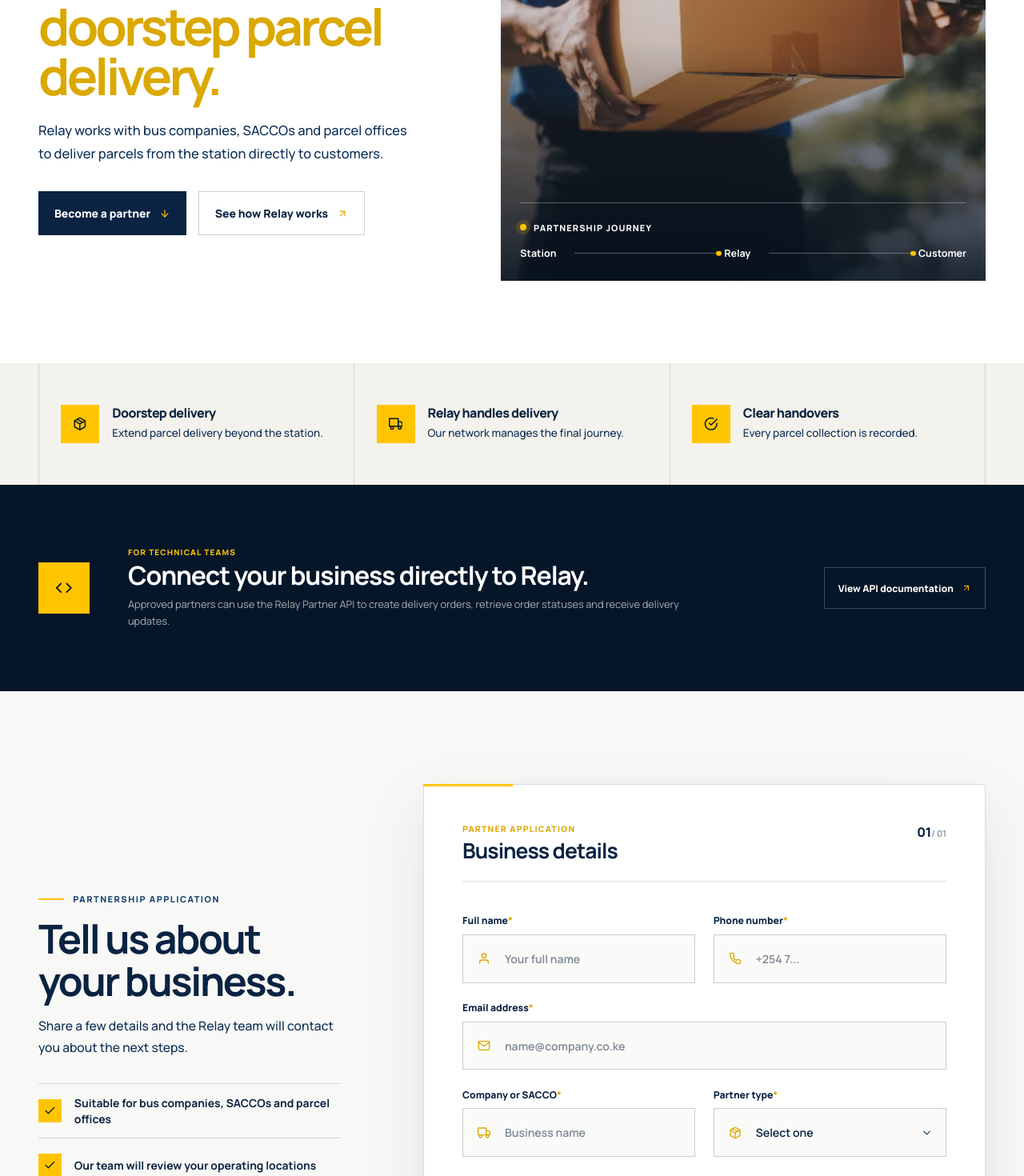
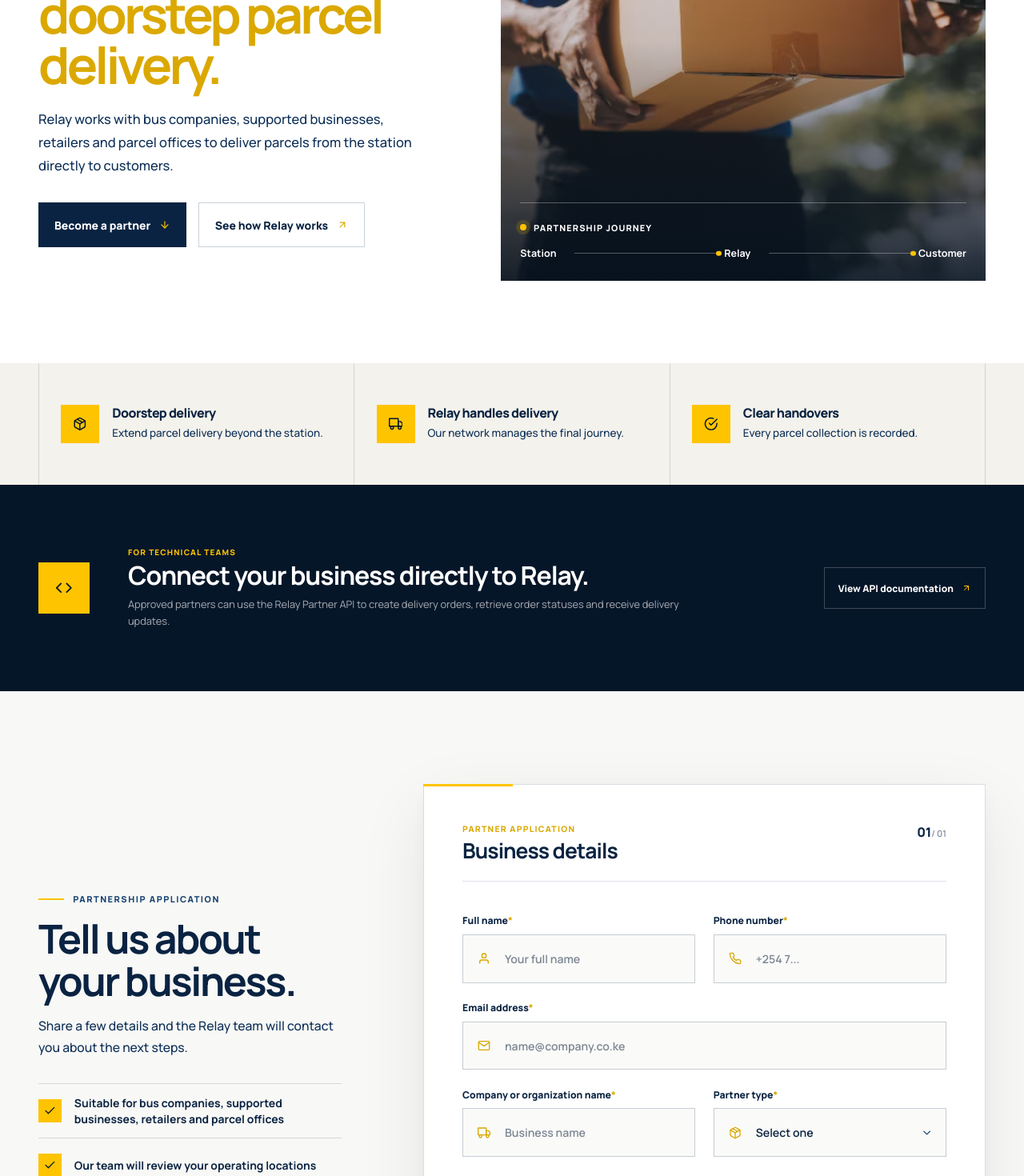
Before and after one commit to JOHNINDAKWA/relay-landing, a React (Vite) app: page /partner-with-us in a window 1280 px wide. Shown: the part 420-1890 px from the top of the page at 80% size. Built offline with nearby package versions, Linux system fonts and the light colour scheme.

Commit message:
Added vercel analytics

```diff
--- a/src/pages/PartnerWithUs/PartnerWithUs.jsx
+++ b/src/pages/PartnerWithUs/PartnerWithUs.jsx
@@ -62,7 +62,7 @@
             </h1>
 
             <p>
-              Relay works with bus companies, SACCOs and parcel offices to
+              Relay works with bus companies, supported businesses, retailers and parcel offices to
               deliver parcels from the station directly to customers.
             </p>
 
@@ -174,7 +174,7 @@
                 <FiCheck aria-hidden="true" />
 
                 <span>
-                  Suitable for bus companies, SACCOs and parcel offices
+                  Suitable for bus companies, supported businesses, retailers and parcel offices
                 </span>
               </div>
 
@@ -307,7 +307,7 @@
 
                   <div className="partner-form__field">
                     <label htmlFor="company-name">
-                      Company or SACCO
+                      Company or organization name
                       <span>*</span>
                     </label>
 
--- a/src/sections/home/AudienceSelector/AudienceSelector.jsx
+++ b/src/sections/home/AudienceSelector/AudienceSelector.jsx
@@ -46,7 +46,7 @@
     label: "For transport operators",
     title: "Become our partner",
     description:
-      "Bus companies, SACCOs and parcel offices can work with Relay to offer customers convenient doorstep delivery.",
+      "Bus companies, supported businesses and parcel offices can work with Relay to offer customers convenient doorstep delivery.",
     action: "Partner with us",
     path: "/partner-with-us",
     icon: FiUsers,
--- a/src/sections/home/PartnerRiderCTA/PartnerRiderCTA.jsx
+++ b/src/sections/home/PartnerRiderCTA/PartnerRiderCTA.jsx
@@ -41,7 +41,7 @@
               <h3>Become a Relay partner</h3>
 
               <p>
-                Bus companies, SACCOs and parcel offices can offer customers
+                Supported Businesses, retailers and bus terminals can offer customers
                 reliable doorstep delivery through Relay.
               </p>
 
```
